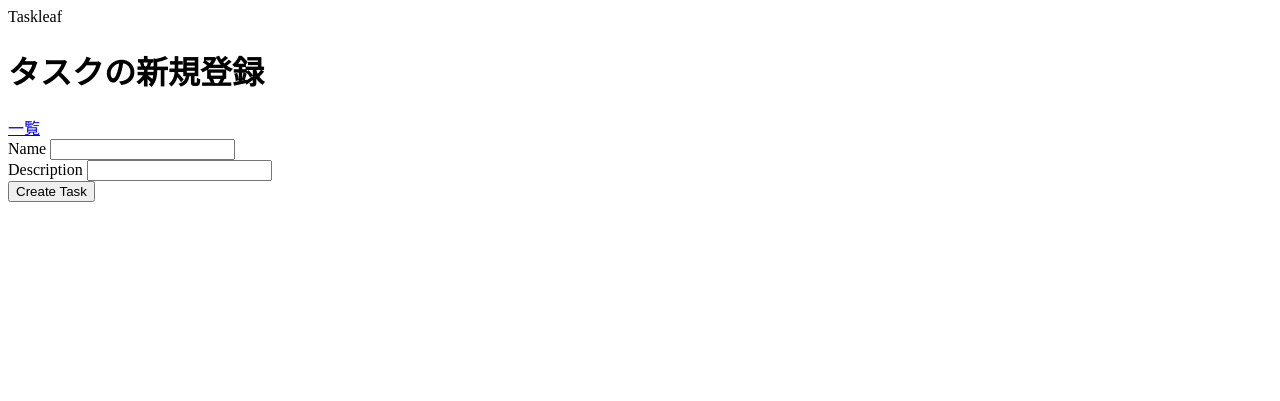
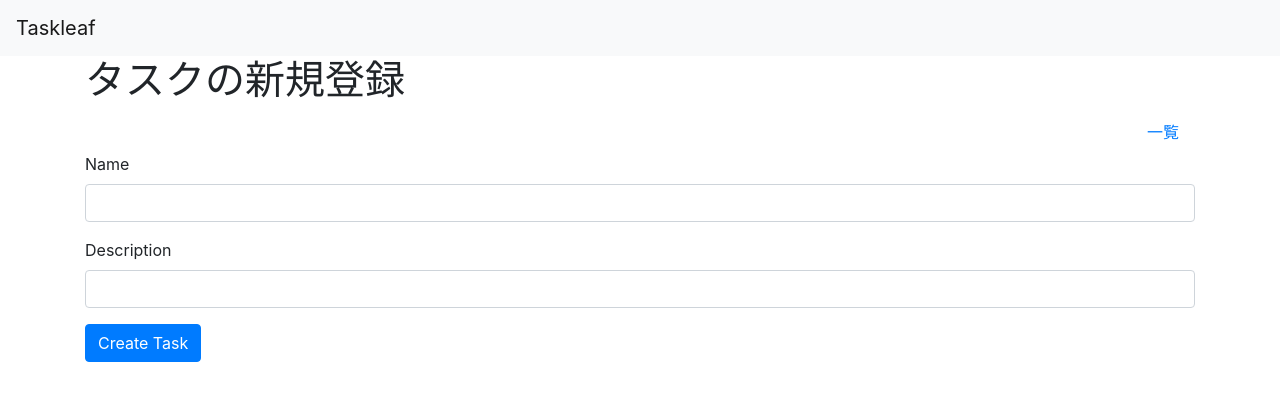
Before and after one commit to suyasuyao/rails5-sokusyu-taskleaf, a Rails app: page /tasks/new in a window 1280 px wide. Shown: the top 401 px of the page. Run offline with Rails 7, Linux system fonts and the light colour scheme; style sheets or scripts are compiled from the project's sources; some libraries are stand-ins or nearby versions.

Commit message:
bootstrapが適用できない問題の解消 #20
bootstrap4にアップデートし解消

```diff
--- a/taskleaf/app/assets/javascripts/application.js
+++ b/taskleaf/app/assets/javascripts/application.js
@@ -14,5 +14,6 @@
 //= require activestorage
 //= require turbolinks
 //= require jquery/dist/jquery.js
+//= require popper.js/dist/popper.min.js
 //= require_tree .
-//= require bootstrap/dist/js/bootstrap.min
+//= require bootstrap/dist/js/bootstrap.min.js
--- a/taskleaf/app/assets/stylesheets/application.scss
+++ b/taskleaf/app/assets/stylesheets/application.scss
@@ -1 +1 @@
-@import "bootstrap/dist/css/bootstrap.min";
+@import "bootstrap/dist/css/bootstrap.min.css";
--- a/taskleaf/package.json
+++ b/taskleaf/package.json
@@ -2,7 +2,8 @@
   "name": "taskleaf",
   "private": true,
   "dependencies": {
-    "bootstrap": "3",
+    "@popperjs/core": "",
+    "bootstrap": "^4.6.0",
     "jquery": "^3.4.1"
   }
 }
```
Also changed, not shown: README.md, taskleaf/package-lock.json.
